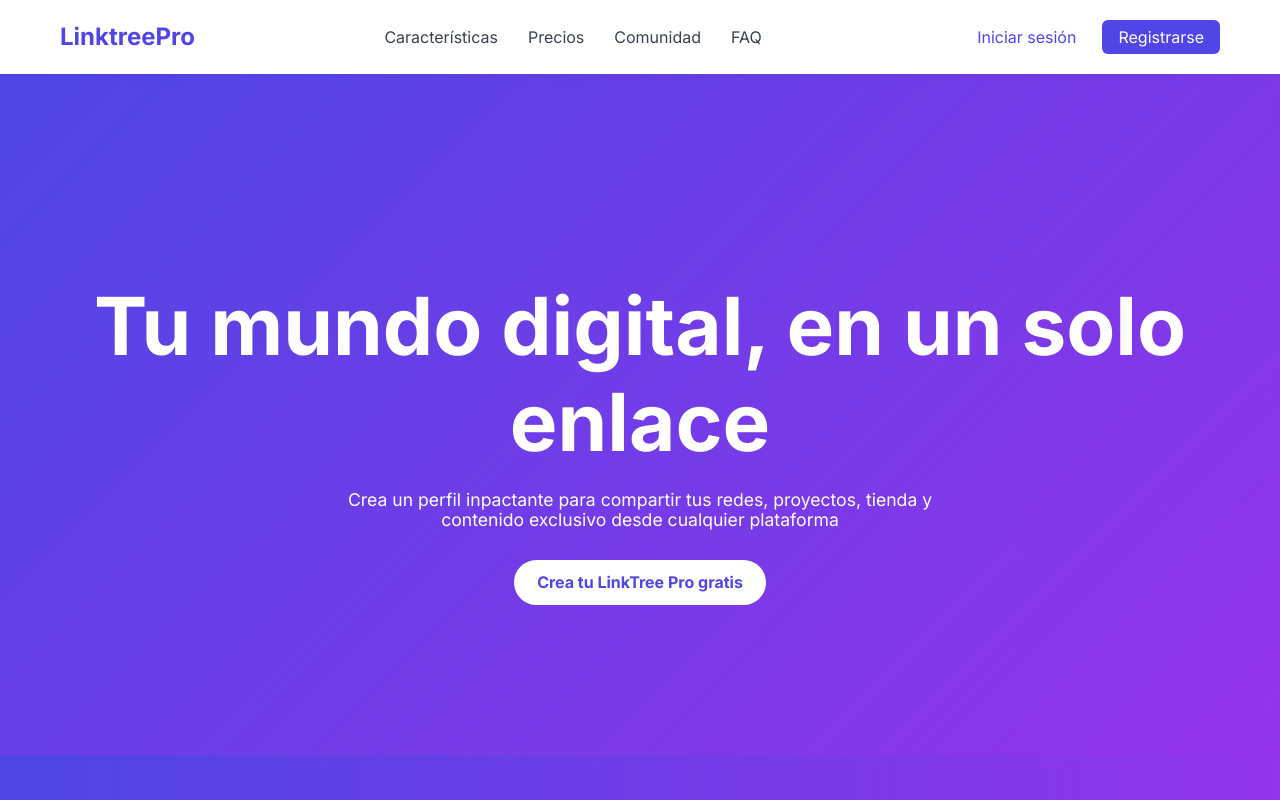
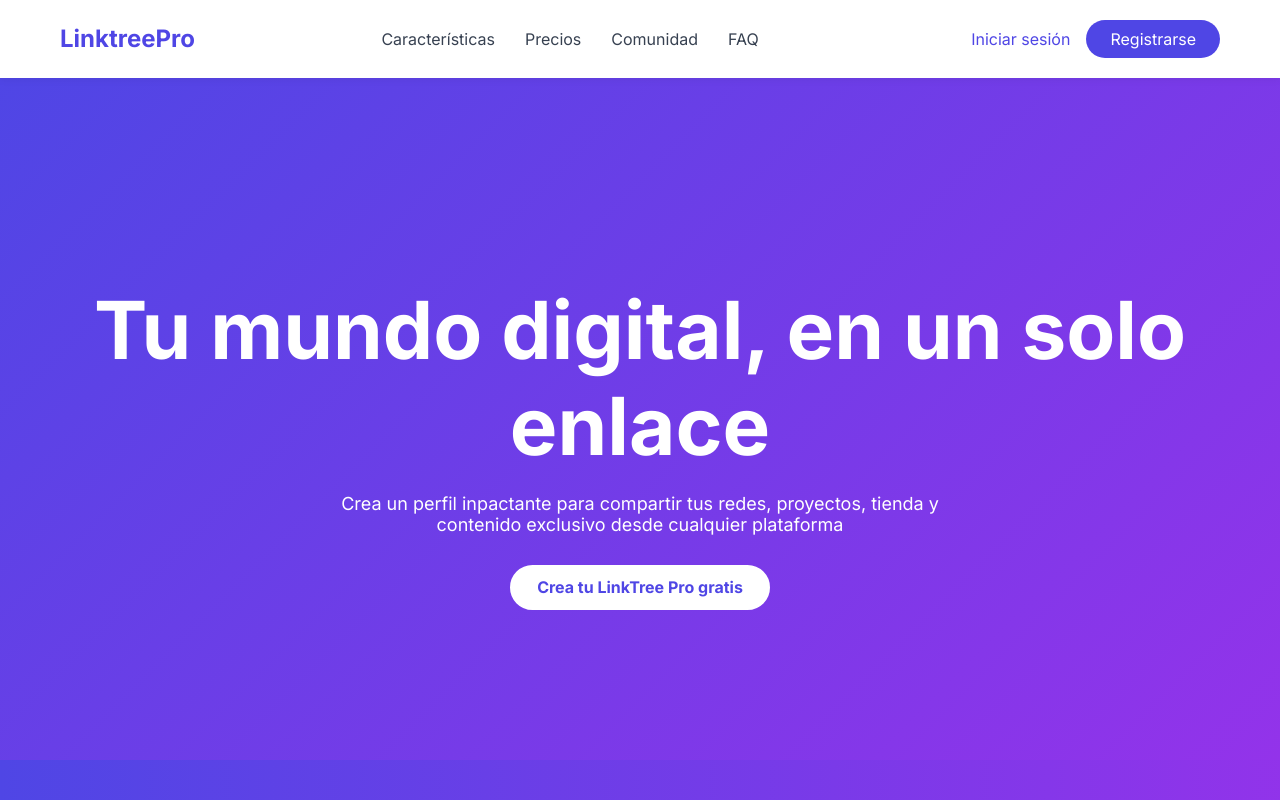
Before and after one commit to JaGu25/link-tree-clone-web, a React (Vite) app: page / in a window 1280 px wide. Shown: the top 800 px of the page. Built offline with nearby package versions, Linux system fonts and the light colour scheme.

Commit message:
fix: Correcciones - Boton rediseñado

```diff
--- a/src/components/Features/Features.module.css
+++ b/src/components/Features/Features.module.css
@@ -5,7 +5,7 @@
 }
 
 .features h2 {
-  font-size: 2.5rem;
+  font-size: var(--font-h2);
   margin-bottom: 1rem;
 }
 
@@ -22,7 +22,7 @@
 }
 
 .featuresAlt h2 {
-  font-size: 2.5rem;
+  font-size: var(--font-h2);
   margin-bottom: 40px;
   color: #222;
 }
--- a/src/components/Navbar/Navbar.jsx
+++ b/src/components/Navbar/Navbar.jsx
@@ -14,7 +14,7 @@ const Navbar = () => {
       </nav>
       <div className={styles.actions}>
         <button className={styles.login}>Iniciar sesión</button>
-        <Button text="Registrarse" />
+        <Button text="Registrarse"/>
       </div>
     </header>
   );
--- a/src/components/Navbar/Navbar.module.css
+++ b/src/components/Navbar/Navbar.module.css
@@ -27,7 +27,7 @@
   color: var(--primary-color);
 }
 
-.actions button {
+.actions .login {
   margin-left: 10px;
   padding: 8px 16px;
   border: none;
@@ -41,10 +41,12 @@
   background-color: transparent;
   color: var(--primary-color);
   border: 1px solid var(--primary-color);
+  transition: background-color 0.25s ease, transform 0.25s ease;
 }
 
 .login:hover {
   background-color: var(--background-hover);
+  transform: scale(1.03);
 }
 
 .register {
--- a/src/components/button/button.jsx
+++ b/src/components/button/button.jsx
@@ -2,10 +2,10 @@ import React from "react";
 import styles from "./Button.module.css";
 
 const Button = ({ text, variant = "primary", ...props }) => {
-  const buttonClass = `${styles.btn} ${styles[variant]}`;
+  const classNames = `${styles.btn} ${styles[variant]}`;
 
   return (
-    <button className={buttonClass} {...props}>
+    <button className={classNames} {...props}>
       {text}
     </button>
   );
--- a/src/components/button/button.module.css
+++ b/src/components/button/button.module.css
@@ -1,7 +1,7 @@
 .btn {
-  padding: 10px 20px;
+  padding: 10px 24px;
   font-family: 'Inter', sans-serif;
-  font-size: 16px;
+  font-size: var(--font-base);
   border: none;
   border-radius: 999px;
   cursor: pointer;
@@ -10,33 +10,29 @@
   align-items: center;
   justify-content: center;
 }
-
 .primary {
-  background-color: var(--color-primary);
-  color: var(--color-background);
-
+  background-color: var(--primary-color);
+  color: var(--navbar-bg);
 }
 
 .primary:hover:not(:disabled) {
-  background-color: var(--color-primary-dark);
+  background-color: var(--primary-color-dark);
   transform: scale(1.03);
 }
 
 .white {
-  background-color: #ffffff;
-  color: #4F46E5;
-  border: 3px solid #ffffff;
-  border-radius: 33px;
+  background-color: var(--navbar-bg);
+  color: var(--primary-color);
+  border: 3px solid var(--navbar-bg);
   font-weight: bold;
 }
 
 .white:hover:not(:disabled) {
   background-color: #f3f4f6;
-  color: #4F46E5;
+  color: var(--primary-color);
   border-color: #f3f4f6;
   transform: scale(1.03);
 }
-
 
 .btn:disabled {
   background-color: var(--color-muted);
--- a/src/main.jsx
+++ b/src/main.jsx
@@ -7,9 +7,6 @@ import { BrowserRouter } from "react-router-dom";
 import App from "./App.jsx";
 import './styles/variables.css';
 
-
-
-
 createRoot(document.getElementById("root")).render(
   <StrictMode>
     <BrowserRouter>
--- a/src/styles/variables.css
+++ b/src/styles/variables.css
@@ -1,15 +1,16 @@
 :root {
   --primary-color: #4f46e5;
   --primary-color-dark: #4338ca;
+  --secondary-color: #9333ea;
   --text-color: #374151;
+  --text-dark: #222;
+  --text-medium: #555;
   --background-hover: #eef2ff;
   --navbar-bg: #ffffff;
+  --card-bg: #ffffff;
+  --card-border: #f0f0f0;
+  --icon-color: #4c8bf5;
   --shadow-light: 0 2px 8px rgba(0, 0, 0, 0.05);
-  --secondary-color: #9333ea;
-}
-
-
-:root {
   --font-xs: 0.75rem;
   --font-sm: 0.875rem;
   --font-base: 1rem;
@@ -20,19 +21,5 @@
   --font-4xl: 2.25rem;
   --font-5xl: 3rem;
   --font-6xl: 5rem;
+  --font-h2: 2.5rem;
 }
-
-
-
-:root {
-  --card-bg: #ffffff;
-  --card-border: #f0f0f0;
-  --text-dark: #222;
-  --text-medium: #555;
-  --icon-color: #4c8bf5;
-
-  --font-sm: 0.9rem;
-  --font-base: 1rem;
-  --font-lg: 1.1rem;
-  --font-xl: 2.5rem;
-}
```
